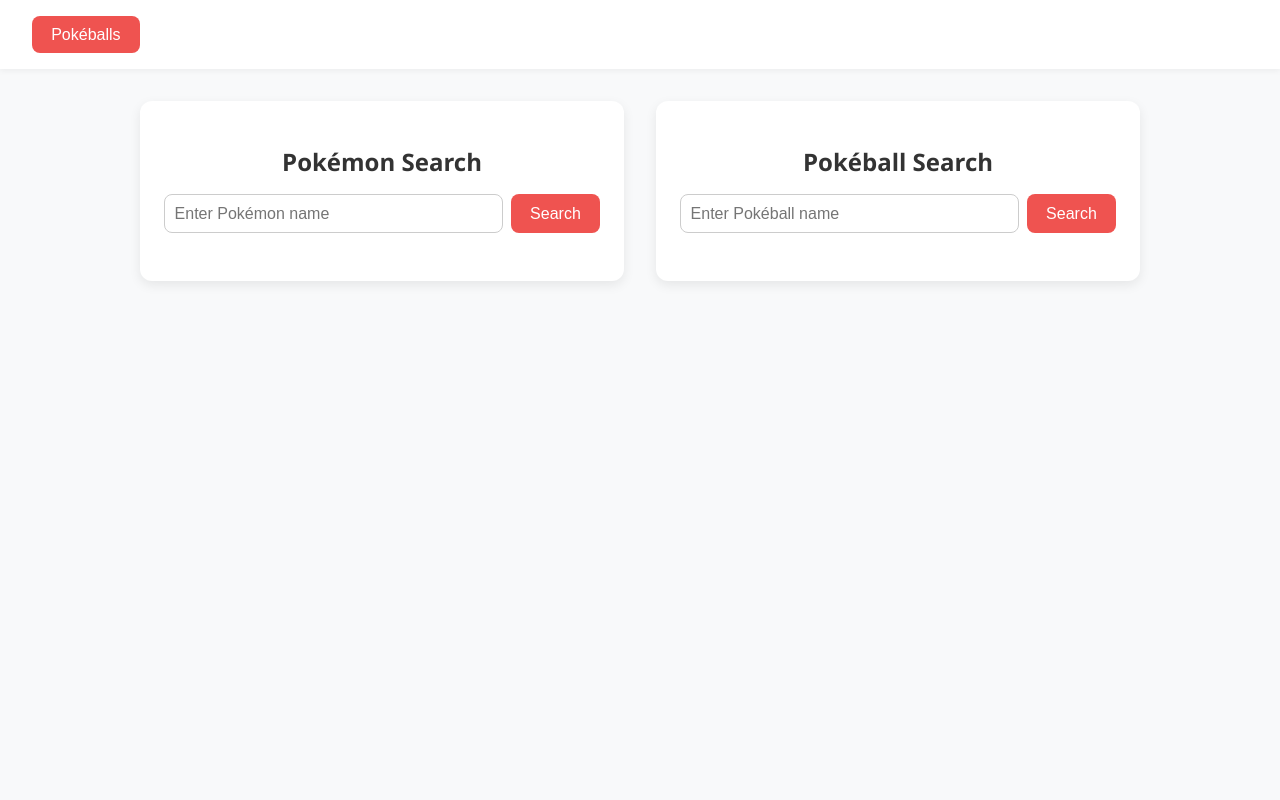
After one commit to Francis77v/pokemon-app, a Django app: page /pokemon/home/ in a window 1280 px wide. The commit adds this page. Run offline with Django 5.2, Linux system fonts and the light colour scheme.

```diff
--- a/MultiSchema/urls.py
+++ b/MultiSchema/urls.py
@@ -23,5 +23,6 @@
        path('admin/', admin.site.urls),
        path('api-auth-token/', obtain_auth_token, name='api-auth-token'),
        path('', include('users.urls')),
+       path('pokemon/', include('pokemon.urls'))
 
 ]
--- a/pokemon/models.py
+++ b/pokemon/models.py
@@ -1,5 +1,5 @@
 from django.db import models
-from django.contrib.auth.models import User
+
 # # Create your models here.
 # class Bag(models.Model):
 #     user = models.ForeignKey(User, on_delete=models.CASCADE, db_constraint=False)
--- /dev/null
+++ b/pokemon/templates/dashboard.html
@@ -0,0 +1,286 @@
+<!DOCTYPE html>
+<html lang="en">
+<head>
+    <meta charset="UTF-8">
+    <title>Pokémon & Pokéball Search</title>
+    <style>
+        body {
+            font-family: 'Segoe UI', Arial, sans-serif;
+            padding: 0;
+            margin: 0;
+            background-color: #f8f9fa;
+            display: flex;
+            flex-direction: column;
+            min-height: 100vh;
+        }
+
+        header {
+            display: flex;
+            justify-content: space-between;
+            align-items: center;
+            padding: 1rem 2rem;
+            background: white;
+            box-shadow: 0 2px 6px rgba(0,0,0,0.05);
+        }
+
+        .btn {
+            padding: 0.6rem 1.2rem;
+            border: none;
+            border-radius: 8px;
+            font-size: 1rem;
+            cursor: pointer;
+            transition: 0.2s ease-in-out;
+        }
+
+        .btn-primary {
+            background-color: #ef5350;
+            color: white;
+        }
+
+        .btn-primary:hover {
+            background-color: #d32f2f;
+        }
+
+        .btn-secondary {
+            background-color: #1976d2;
+            color: white;
+        }
+
+        .btn-secondary:hover {
+            background-color: #0d47a1;
+        }
+
+        main {
+            flex: 1;
+            display: flex;
+            justify-content: center;
+            align-items: flex-start;
+            padding: 2rem;
+        }
+
+        .cards-container {
+            display: flex;
+            gap: 2rem;
+            flex-wrap: wrap;
+            justify-content: center;
+            width: 100%;
+            max-width: 1000px;
+        }
+
+        .search-card {
+            background: white;
+            border-radius: 12px;
+            box-shadow: 0 4px 12px rgba(0,0,0,0.08);
+            padding: 1.5rem;
+            flex: 1 1 400px;
+            max-width: 450px;
+            display: flex;
+            flex-direction: column;
+            align-items: center;
+        }
+
+        .search-card h2 {
+            color: #333;
+            margin-bottom: 1rem;
+        }
+
+        .search-box {
+            display: flex;
+            width: 100%;
+            gap: 0.5rem;
+            margin-bottom: 1.5rem;
+        }
+
+        .search-box input {
+            padding: 0.6rem;
+            font-size: 1rem;
+            border: 1px solid #ccc;
+            border-radius: 8px;
+            flex: 1;
+        }
+
+        .results {
+            width: 100%;
+            display: flex;
+            justify-content: center;
+            flex-wrap: wrap;
+            gap: 1rem;
+        }
+
+        .card {
+            background-color: white;
+            border-radius: 10px;
+            padding: 1rem;
+            box-shadow: 0 4px 8px rgba(0,0,0,0.1);
+            max-width: 250px;
+            text-align: center;
+        }
+
+        .card img {
+            max-width: 150px;
+            margin-bottom: 1rem;
+        }
+
+        @media (max-width: 768px) {
+            .cards-container {
+                flex-direction: column;
+                align-items: center;
+            }
+        }
+    </style>
+</head>
+<body>
+
+<header>
+    <button id="pokeballListBtn" class="btn btn-primary">Pokéballs</button>
+</header>
+
+<main>
+    <div class="cards-container">
+
+        <!-- Pokémon Search Card -->
+        <div class="search-card">
+            <h2>Pokémon Search</h2>
+            <div class="search-box">
+                <input type="text" id="searchPokemon" placeholder="Enter Pokémon name">
+                <button class="btn btn-primary" onclick="searchPokemon()">Search</button>
+            </div>
+            <div id="resultsPokemon" class="results"></div>
+        </div>
+
+        <!-- Pokéball Search Card -->
+        <div class="search-card">
+            <h2>Pokéball Search</h2>
+            <div class="search-box">
+                <input type="text" id="searchPokeball" placeholder="Enter Pokéball name">
+                <button class="btn btn-primary" onclick="searchPokeball()">Search</button>
+            </div>
+            <div id="resultsPokeball" class="results"></div>
+        </div>
+
+    </div>
+</main>
+
+<script>
+document.getElementById("pokeballListBtn").addEventListener("click", function () {
+    window.location.href = "/pokemon/bag";
+});
+
+async function searchPokemon() {
+    const query = document.getElementById('searchPokemon').value.toLowerCase().trim();
+    const resultsDiv = document.getElementById('resultsPokemon');
+    resultsDiv.innerHTML = '<p>Loading...</p>';
+
+    if (!query) {
+        resultsDiv.innerHTML = '<p>Please enter a Pokémon name.</p>';
+        return;
+    }
+
+    const pokeData = await fetchData(`https://pokeapi.co/api/v2/pokemon/${query}`);
+    if (pokeData) {
+        resultsDiv.innerHTML = `
+            <div class="card">
+                <h3>${pokeData.name}</h3>
+                <img src="${pokeData.sprites.front_default}" alt="${pokeData.name}">
+                <p><strong>Height:</strong> ${pokeData.height}</p>
+                <p><strong>Weight:</strong> ${pokeData.weight}</p>
+                <p><strong>Types:</strong> ${pokeData.types.map(t => t.type.name).join(', ')}</p>
+                <button class="btn btn-secondary" onclick="catchPokemon(
+                    '${pokeData.name}',
+                    '${pokeData.types.map(t => t.type.name).join(', ')}',
+                    '${pokeData.species?.name || ''}',
+                    '${pokeData.abilities?.[0]?.ability?.name || ''}'
+                )">Catch</button>
+            </div>
+        `;
+        return;
+    }
+    resultsDiv.innerHTML = `<p>No Pokémon found for "${query}".</p>`;
+}
+
+async function searchPokeball() {
+    const query = document.getElementById('searchPokeball').value.toLowerCase().trim();
+    const resultsDiv = document.getElementById('resultsPokeball');
+    resultsDiv.innerHTML = '<p>Loading...</p>';
+
+    if (!query) {
+        resultsDiv.innerHTML = '<p>Please enter a Pokéball name.</p>';
+        return;
+    }
+
+    const ballData = await fetchData(`https://pokeapi.co/api/v2/item/${query}`);
+    if (ballData && ballData.category?.name?.includes("ball")) {
+        resultsDiv.innerHTML = `
+            <div class="card">
+                <h3>${ballData.name}</h3>
+                <img src="${ballData.sprites.default}" alt="${ballData.name}">
+                <p>${ballData.effect_entries[0]?.effect || 'No description available.'}</p>
+                <button class="btn btn-secondary" onclick="getItem('${ballData.name}')">Get Item</button>
+            </div>
+        `;
+        return;
+    }
+    resultsDiv.innerHTML = `<p>No Pokéball found for "${query}".</p>`;
+}
+
+async function fetchData(url) {
+    try {
+        const res = await fetch(url);
+        if (res.ok) return await res.json();
+    } catch (err) {
+        console.error(`Error fetching ${url}:`, err);
+    }
+    return null;
+}
+
+async function getItem(name) {
+    try {
+        const res = await fetch('/pokemon/api/get-item/', {
+            method: 'POST',
+            headers: {
+                'Content-Type': 'application/json',
+                'Authorization': 'Token YOUR_AUTH_TOKEN_HERE'
+            },
+            body: JSON.stringify({ name })
+        });
+
+        if (res.ok) {
+            alert("Pokéball added!");
+        } else {
+            const err = await res.json();
+            alert("Failed to add Pokéball: " + JSON.stringify(err));
+        }
+    } catch (e) {
+        console.error("Get item error:", e);
+        alert("Error getting item.");
+    }
+}
+
+async function catchPokemon(name, types, species, ability) {
+    try {
+        const res = await fetch('/pokemon/api/catch-pokemon/', {
+            method: 'POST',
+            headers: {
+                'Content-Type': 'application/json',
+                'Authorization': 'Token YOUR_AUTH_TOKEN_HERE'
+            },
+            body: JSON.stringify({ name, types, species, ability })
+        });
+
+        const data = await res.json();
+        if (res.ok) {
+            alert("Pokémon caught!");
+        } else if (data.detail === 'No available Pokéball') {
+            alert("You have no Pokéball to catch this Pokémon.");
+        } else {
+            alert("Failed to catch: " + JSON.stringify(data));
+        }
+    } catch (e) {
+        console.error("Catch error:", e);
+        alert("Error catching Pokémon.");
+    }
+}
+</script>
+
+</body>
+</html>
--- /dev/null
+++ b/pokemon/urls.py
@@ -0,0 +1,16 @@
+from django.urls import path, include
+from rest_framework.routers import DefaultRouter
+from .views import PokemonViewSet, PokeBallViewSet, HomeView, get_item, catch_pokemon, list_pokeballs, BagView
+
+router = DefaultRouter()
+router.register(r'pokemon', PokemonViewSet)
+router.register(r'pokeball', PokeBallViewSet)
+
+urlpatterns = [
+    path('home/', HomeView.as_view(), name='home'),
+    path('bag/', BagView.as_view(), name='bag'),
+    path('api/get-item/', get_item, name='get_item'),
+    path('api/catch-pokemon/', catch_pokemon, name='catch_pokemon'),
+    path('api/pokeballs/', list_pokeballs, name='list_pokeballs'),  # NEW
+    path('api/', include(router.urls)),
+]
--- a/pokemon/views.py
+++ b/pokemon/views.py
@@ -1,3 +1,88 @@
-from django.shortcuts import render
 
-# Create your views here.
+from django.views.generic import TemplateView
+from rest_framework import viewsets
+from .models import Pokemon, PokeBall
+from rest_framework.decorators import api_view
+from rest_framework.response import Response
+from rest_framework import status
+
+from .models import Pokemon, PokeBall
+from .serializers import PokemonSerializer, PokeBallSerializer
+
+
+# POST /api/get-item/
+@api_view(['POST'])
+def get_item(request):
+    name = request.data.get('name')
+    if not name:
+        return Response({'error': 'No item name provided.'}, status=400)
+
+    pokeball, created = PokeBall.objects.get_or_create(name=name)
+    serializer = PokeBallSerializer(pokeball)
+    return Response(serializer.data, status=201 if created else 200)
+
+@api_view(['POST'])
+def get_item(request):
+    name = request.data.get('name')
+    if not name:
+        return Response({"error": "Name is required"}, status=status.HTTP_400_BAD_REQUEST)
+
+    # Save the Pokéball
+    ball = PokeBall.objects.create(name=name)
+    serializer = PokeBallSerializer(ball)
+    return Response(serializer.data, status=status.HTTP_201_CREATED)
+
+# POST /api/catch-pokemon/
+@api_view(['POST'])
+def catch_pokemon(request):
+    name = request.data.get('name')
+    types = request.data.get('types')
+    species = request.data.get('species', 'Unknown')
+    ability = request.data.get('ability', 'Unknown')
+
+    if not name or not types:
+        return Response({'error': 'Missing required Pokémon data.'}, status=400)
+
+    # Find a free pokeball
+    try:
+        free_ball = PokeBall.objects.filter(pokemon__isnull=True).first()
+        if not free_ball:
+            return Response({'error': 'No available Pokéballs.'}, status=400)
+
+        # Create Pokémon
+        pokemon = Pokemon.objects.create(
+            name=name,
+            types=types,
+            species=species,
+            ability=ability,
+        )
+
+        # Assign Pokémon to Pokéball
+        free_ball.pokemon = pokemon
+        free_ball.save()
+
+        return Response({'message': f'{name} caught successfully!'}, status=200)
+    except Exception as e:
+        return Response({'error': str(e)}, status=500)
+
+
+@api_view(['GET'])
+
+def list_pokeballs(request):
+    pokeballs = PokeBall.objects.all()
+    serializer = PokeBallSerializer(pokeballs, many=True)
+    return Response(serializer.data)
+
+class PokemonViewSet(viewsets.ModelViewSet):
+    queryset = Pokemon.objects.all()
+    serializer_class = PokemonSerializer
+
+class PokeBallViewSet(viewsets.ModelViewSet):
+    queryset = PokeBall.objects.all()
+    serializer_class = PokeBallSerializer
+
+class HomeView(TemplateView):
+    template_name = 'dashboard.html'
+
+class BagView(TemplateView):
+    template_name = 'Bag.html'
--- a/users/templates/main/home.html
+++ b/users/templates/main/home.html
@@ -60,7 +60,7 @@
 
         // Redirect or load protected page after login
         setTimeout(() => {
-            window.location.href = '/pokemon';  // Or wherever
+            window.location.href = '/pokemon/home/';  // Or wherever
         }, 1000);
 
     } catch (error) {
```
Also changed, not shown: MultiSchema/settings.py (+5 -5 lines), pokemon/serializers.py (added, +15 -0 lines), pokemon/templates/Bag.html (added, +264 -0 lines), users/templates/main/base.html (+4 -4 lines).
